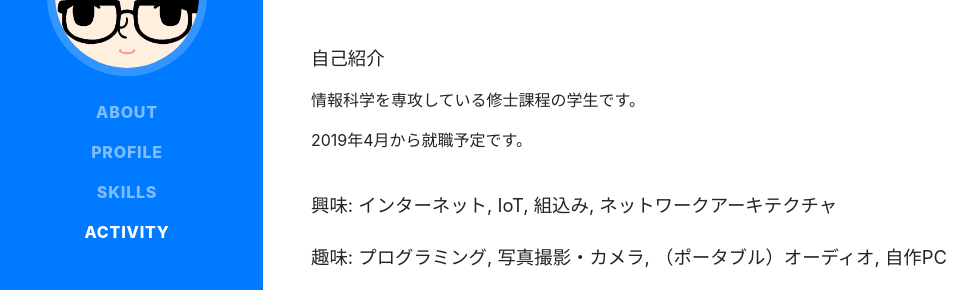
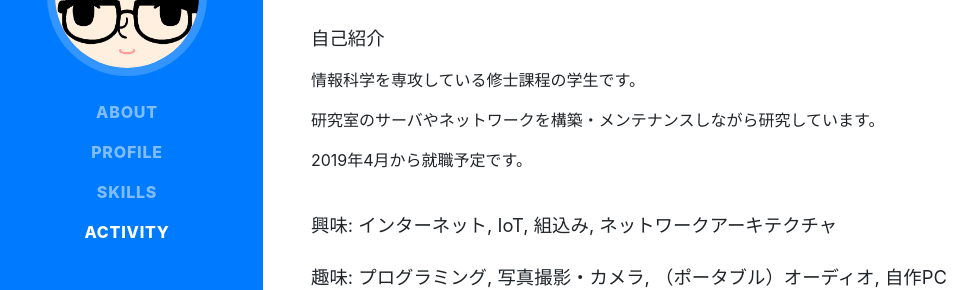
Before and after one commit to rosev838/rosev838.github.io, a website with bundled scripts: page index.ja.html in a window 1280 px wide. Shown: the part 268-558 px from the top of the page, without its empty margins (9-986 px from the left). Built offline with nearby package versions, Linux system fonts and the light colour scheme; a web font is replaced by a local one.

Commit message:
insert intro.

```diff
--- a/index.ja.html
+++ b/index.ja.html
@@ -71,6 +71,7 @@
           </div>
           <p class="lead mb-3">自己紹介</p>
           <p>情報科学を専攻している修士課程の学生です。</p>
+          <p>研究室のサーバやネットワークを構築・メンテナンスしながら研究しています。</p>
           <p>2019年4月から就職予定です。</p>
         </br>
           <p class="lead mb-4">興味: インターネット, IoT, 組込み, ネットワークアーキテクチャ</p>
```
Also changed, not shown: index.html (+1 -0 lines).
